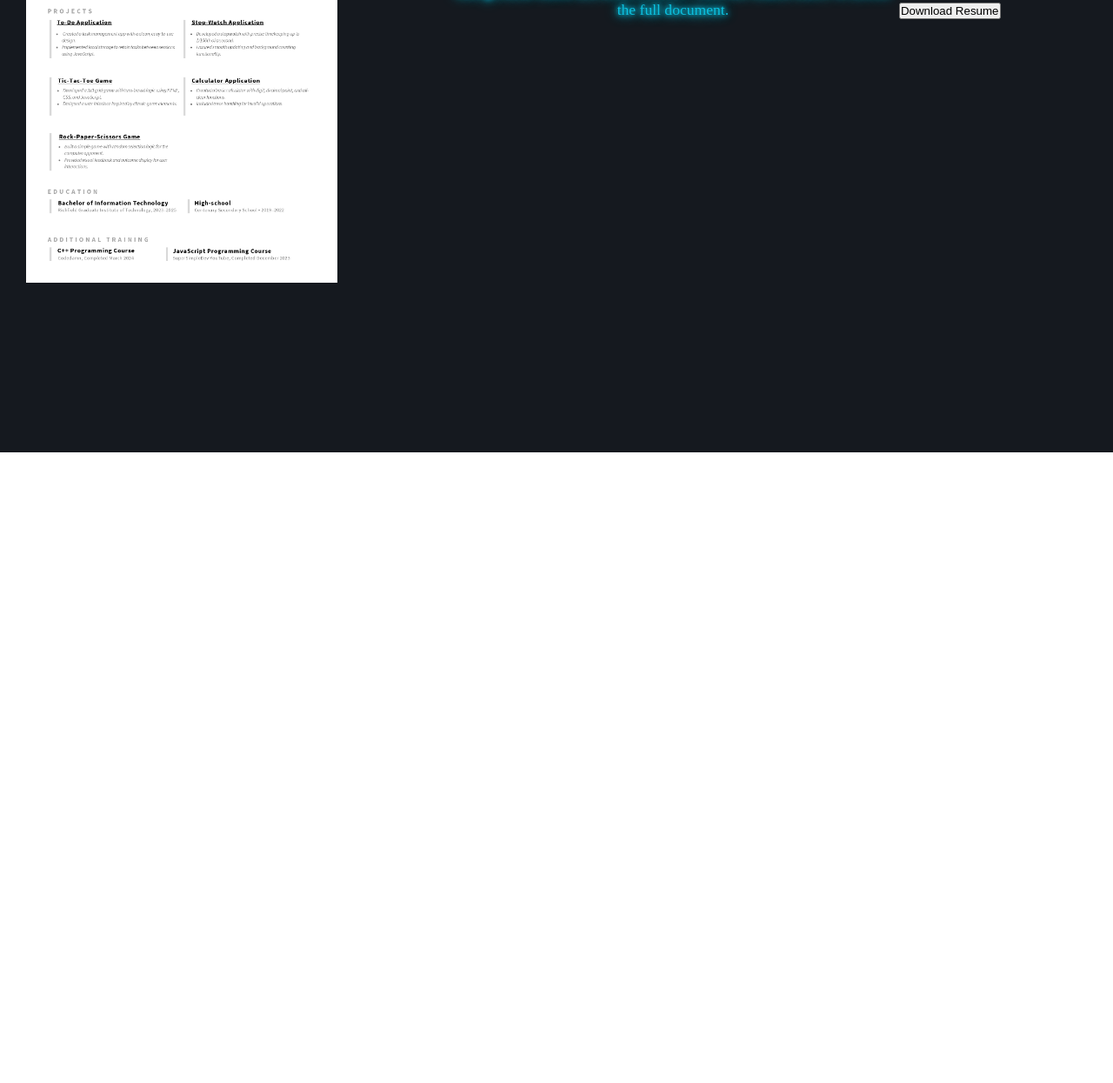
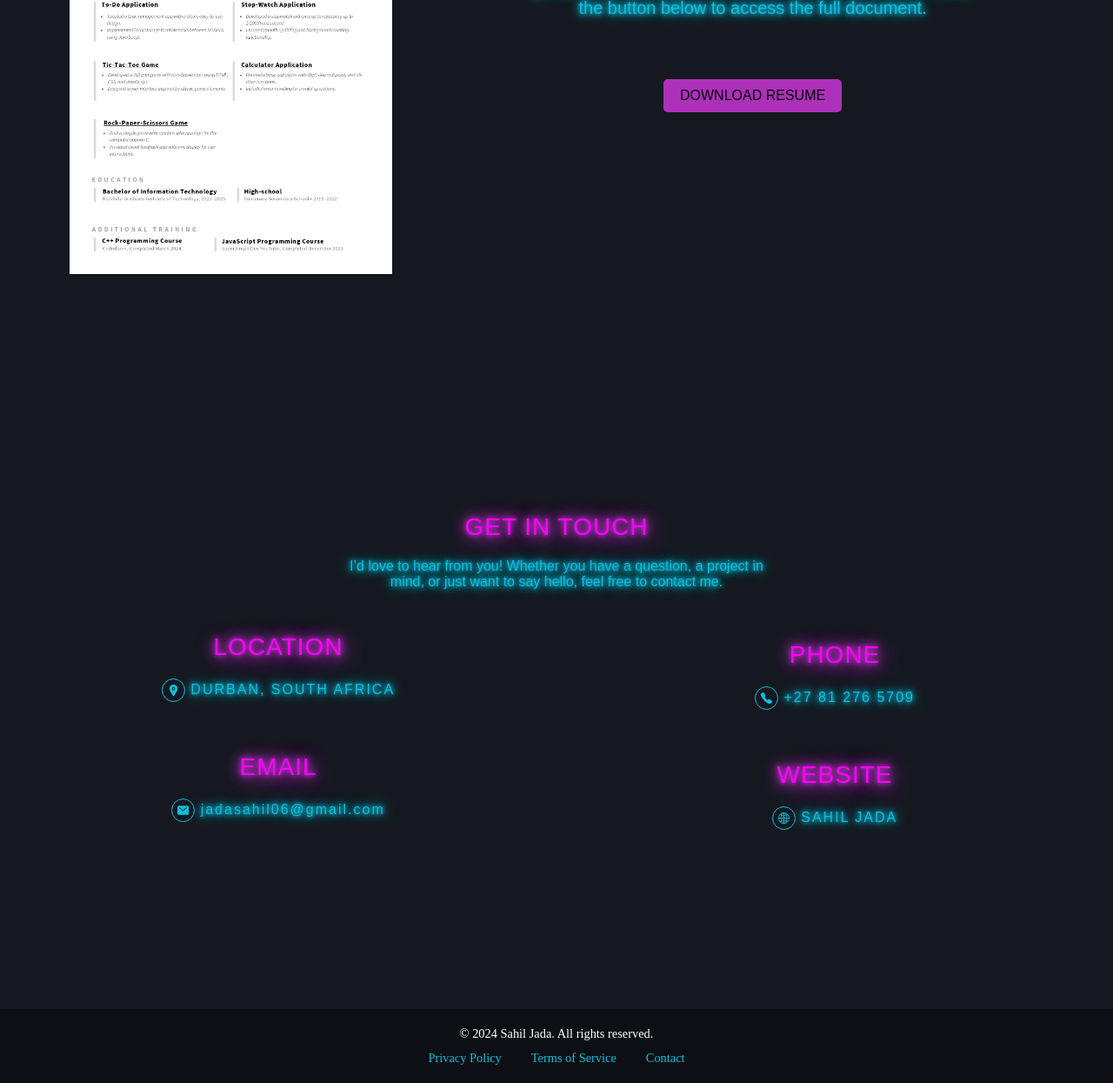
Before and after one commit to sxhilx/portfolio, a plain HTML site: page index.html in a window 1280 px wide. Shown: the part 3295-4540 px from the top of the page at 87% size. Before the commit the page ends 3815 px from the top, so only its background shows below. Drawn offline with nearby package versions, Linux system fonts and the light colour scheme.

Commit message:
Created the resume and contact page and added a footer

```diff
--- a/index.html
+++ b/index.html
@@ -15,7 +15,7 @@
                 <li><a href="#skills">SKILLS</a></li>
                 <li><a href="#projects">PROJECTS</a></li>
                 <li><a href="#resume">RESUME</a></li>
-                <li><a href="#">CONTACT</a></li>
+                <li><a href="#contact">CONTACT</a></li>
             </ul>
         </div>
         <div class="info">
@@ -151,7 +151,7 @@
             <div>
             <table>
                 <tr>
-                    <th> <a href="https://sxhilx.github.io/stop-watch/"><ion-icon name="watch"></ion-icon></a> STOPWATCH</th>
+                    <th> <a href="https://sxhilx.github.io/stop-watch/"><ion-icon name="time-outline"></ion-icon></a> STOPWATCH</th>
                     <th> <a href="https://sxhilx.github.io/rock-paper-scissors/"><ion-icon name="thumbs-up"></ion-icon></a> ROCK-PAPER-SCISSORS GAME</th>
                     <th> <a href="https://sxhilx.github.io/Calculator/"><ion-icon name="calculator"></ion-icon></a> CALCULATOR</th>
                 </tr>
@@ -171,24 +171,54 @@
 
         </div>
             <div class="resume" id="resume">
-                   <h1>RESUME</h1>
                    <div>
                         <img src="images/cv.jpg">
                    </div>
                    <div class="breif">
                     <h3>
-                        Download My Resume
+                        DOWNLOAD MY RESUME
                     </h3>
                     <p>Feel free to download my resume to review my professional background, skills, and achievements. Click the button below to access the full document. </p>
-
-                    <a href="CV/1.pdf" download>
-                        <button class="download-button">Download Resume</button>
-                    </a>
-
+                   </div>
+                   <div class="dl-button">
+                        <a href="CV/1.pdf" download>
+                            <button class="download-button">DOWNLOAD RESUME</button>
+                        </a>
                    </div>
             </div>
 
-
+            <div id="contact" class="contact">
+                <h1>GET IN TOUCH</h1>
+                <p>I’d love to hear from you! Whether you have a question, a project in mind, or just want to say hello, feel free to contact me.</p>
+                <div class="container">
+                    <div class="location">
+                        <h3>LOCATION</h3>
+                        <a href="https://maps.app.goo.gl/fvqXju68Qeb7LTyPA"> <ion-icon name="location"></ion-icon> DURBAN, SOUTH AFRICA</a>
+                    </div>
+                    <div class="phone">
+                        <h3>PHONE</h3>
+                        <a href="tel:+27812765709"> <ion-icon name="call"></ion-icon> +27 81 276 5709</a>
+                    </div>
+                    <div class="email">
+                        <h3>EMAIL</h3>
+                        <a href="mailto:jadasahil06@gmail.com"> <ion-icon name="mail"></ion-icon> jadasahil06@gmail.com</a>
+                    </div>
+                    <div class="web">
+                        <h3>WEBSITE</h3>
+                        <a href="#"> <ion-icon name="globe-outline"></ion-icon> SAHIL JADA</a>
+                    </div>
+                </div>
+            </div>
+            <footer class="footer">
+                <div class="footer-content">
+                    <p>&copy; 2024 Sahil Jada. All rights reserved.</p>
+                    <div class="footer-links">
+                        <a href="#privacy-policy">Privacy Policy</a>
+                        <a href="#terms-of-service">Terms of Service</a>
+                        <a href="#contact">Contact</a>
+                    </div>
+                </div>
+            </footer>
      </div>
 
      <script src="https://unpkg.com/ionicons@5.4.0/dist/ionicons.js"></script>
--- a/style.css
+++ b/style.css
@@ -367,8 +367,9 @@ progress::-moz-progress-bar {
  }
 
  .projects td{
+    font-family: sans-serif;
     color: #0cc0df;
-    font-size: 15px;
+    font-size: 14px;
     padding: 35px;
     text-shadow: 0 0 5px #0cc0df,
                  0 0 10px #0cc0df,
@@ -385,40 +386,33 @@ progress::-moz-progress-bar {
     text-align: center;
  }
 
- .resume h1{
-    font: 1.5em sans-serif;
+.resume img{
+    padding-top: 70px;
+    width: 29%;
+    float: left;
+    margin-left: 80px;
+}
+
+.breif h3{
+    font-family: sans-serif;
+    padding-top: 150px;
+    font-size: 1.75rem;
+    font-weight: 200;
     color: magenta;
     letter-spacing: 1px;
-    padding-top: 70px;
     text-shadow: 0 0 5px #ad30bb,
                  0 0 10px #ad30bb,
                  0 0 15px #ad30bb,
                  0 0 20px #ad30bb,
                  5px 5px 30px #ad30bb;
-    font-weight: 100;
-}
-
-.resume img{
-    width: 28%;
-    float: left;
-    margin-left: 30px;
-}
-
-.breif h3{
-    margin-top: 5%;
-    color: #0cc0df;
-    font-size: 1.5rem;
-    font-weight: 200;
-    text-shadow: 0 0 5px #0cc0df,
-                 0 0 10px #0cc0df,
-                 0 0 15px #0cc0df;
 
 }
 
 .breif p{
     display: inline-block;
     color: #0cc0df;
-    font-size: 1.1rem;
+    font-family: sans-serif;
+    font-size: 1.25rem;
     font-weight: 200;
     text-shadow: 0 0 5px #0cc0df,
                  0 0 10px #0cc0df,
@@ -426,3 +420,159 @@ progress::-moz-progress-bar {
     width: 40%;
     margin-top: 50px;
 }
+
+.dl-button{
+    margin-top: 70px;
+}
+
+.dl-button button{
+    width: 16%;
+    font-size: 16px;
+    padding: 10px;
+    cursor: pointer;
+    background-color: #ad30bb;
+    border: none;
+    border-radius: 5px;
+    transition: .3s ease;
+}
+
+.dl-button button:hover{
+    background-color: black;
+    color: magenta;
+    text-shadow: 0 0 5px #ad30bb,
+                0 0 10px #ad30bb,
+                0 0 15px #ad30bb,
+                0 0 20px #ad30bb,
+                5px 5px 30px #ad30bb;
+}
+
+.contact{
+    width: 100%;
+    background: url(images/bg7.png);
+    background-position: center;
+    background-size: cover;
+    height: 80vh;
+    position: relative;
+
+}
+
+.contact h1{
+    font-family: sans-serif;
+    padding-top: 70px;
+    font-size: 1.75rem;
+    text-align: center;
+    font-weight: 200;
+    color: magenta;
+    letter-spacing: 1px;
+    text-shadow: 0 0 5px #ad30bb,
+                 0 0 10px #ad30bb,
+                 0 0 15px #ad30bb,
+                 0 0 20px #ad30bb,
+                 5px 5px 30px #ad30bb;
+}
+
+.contact p{
+    display: inline-block;
+    color: #0cc0df;
+    font-family: sans-serif;
+    text-align: center;
+    font-size: 1rem;
+    font-weight: 200;
+    text-shadow: 0 0 5px #0cc0df,
+                 0 0 10px #0cc0df,
+                 0 0 15px #0cc0df;
+    width: 40%;
+    margin-top: 20px;
+}
+
+.contact h3{
+    font-family: sans-serif;
+    font-size: 1.75rem;
+    font-weight: 200;
+    color: magenta;
+    letter-spacing: 1px;
+    text-shadow: 0 0 5px #ad30bb,
+                 0 0 10px #ad30bb,
+                 0 0 15px #ad30bb,
+                 0 0 20px #ad30bb,
+                 5px 5px 30px #ad30bb;
+                 padding: 20px;
+    padding-top: 50px;
+}
+
+.contact a{
+    font-family: sans-serif;
+    text-decoration: none;
+    letter-spacing: 2px;
+    color: #0cc0df;
+    text-shadow: 0 0 5px #0cc0df,
+                0 0 10px #0cc0df,
+                0 0 15px #0cc0df;
+    padding: 10px;
+}
+
+.container .location{
+    margin-right: 50%;
+}
+
+.container .phone{
+    margin-left: 50%;
+    margin-top: -120px;
+}
+
+.container .email{
+    margin-right: 50%;
+}
+
+.container .web{
+    margin-left: 50%;
+    margin-top: -120px;
+}
+
+.container ion-icon{
+    display: inline-block;
+    font-size: 15px;
+    color: #0cc0df;
+    border: 1px solid #0cc0df;
+    border-radius: 50%;
+    padding: 5px;
+    vertical-align: middle;
+}
+
+.container ion-icon:hover{
+    color: #ad30bb;
+    transition: .3s ease;
+    border-color: #ad30bb;
+}
+
+.footer {
+    background-color: #0c0f13;
+    color: #fff;
+    padding: 20px 0;
+    text-align: center;
+}
+
+.footer-content {
+    max-width: 1200px;
+    margin: 0 auto;
+}
+
+.footer p {
+    margin: 0;
+    font-size: 0.9rem;
+}
+
+.footer-links {
+    margin-top: 10px;
+}
+
+.footer-links a {
+    color: #0cc0df;
+    margin: 0 15px;
+    text-decoration: none;
+    font-size: 0.9rem;
+}
+
+.footer-links a:hover {
+    text-decoration: underline;
+}
```
